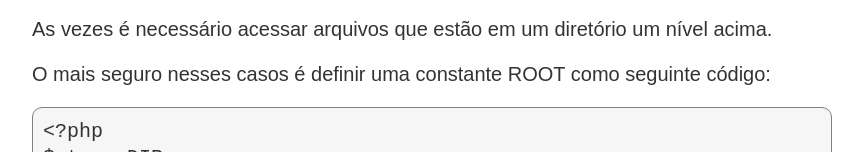
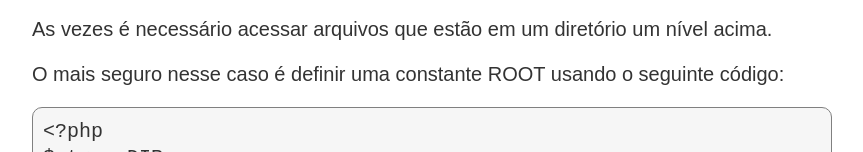
Before and after one commit to MeuGarfo/aicoutodasilva.github.io, a plain HTML site: page root_com_um_nivel_acima.html in a window 1280 px wide. Shown: the part 144-296 px from the top of the page, without its empty margins (208-1071 px from the left). Drawn offline with Linux system fonts and the light colour scheme.

Commit message:
M  root_com_um_nivel_acima.html

```diff
--- a/root_com_um_nivel_acima.html
+++ b/root_com_um_nivel_acima.html
@@ -13,7 +13,7 @@
         <h2>ROOT com um nível acima</h2>
         <p>Wed 09 Jan 2019 05:36:48 PM -02 </p>
 <p>As vezes é necessário acessar arquivos que estão em um diretório um nível acima.</p>
-<p>O mais seguro nesses casos é definir uma constante ROOT como seguinte código:</p>
+<p>O mais seguro nesse caso é definir uma constante ROOT usando o seguinte código:</p>
 <pre><code>&lt;?php
 $str=__DIR__;
 $arr=explode('/',$str);
```
